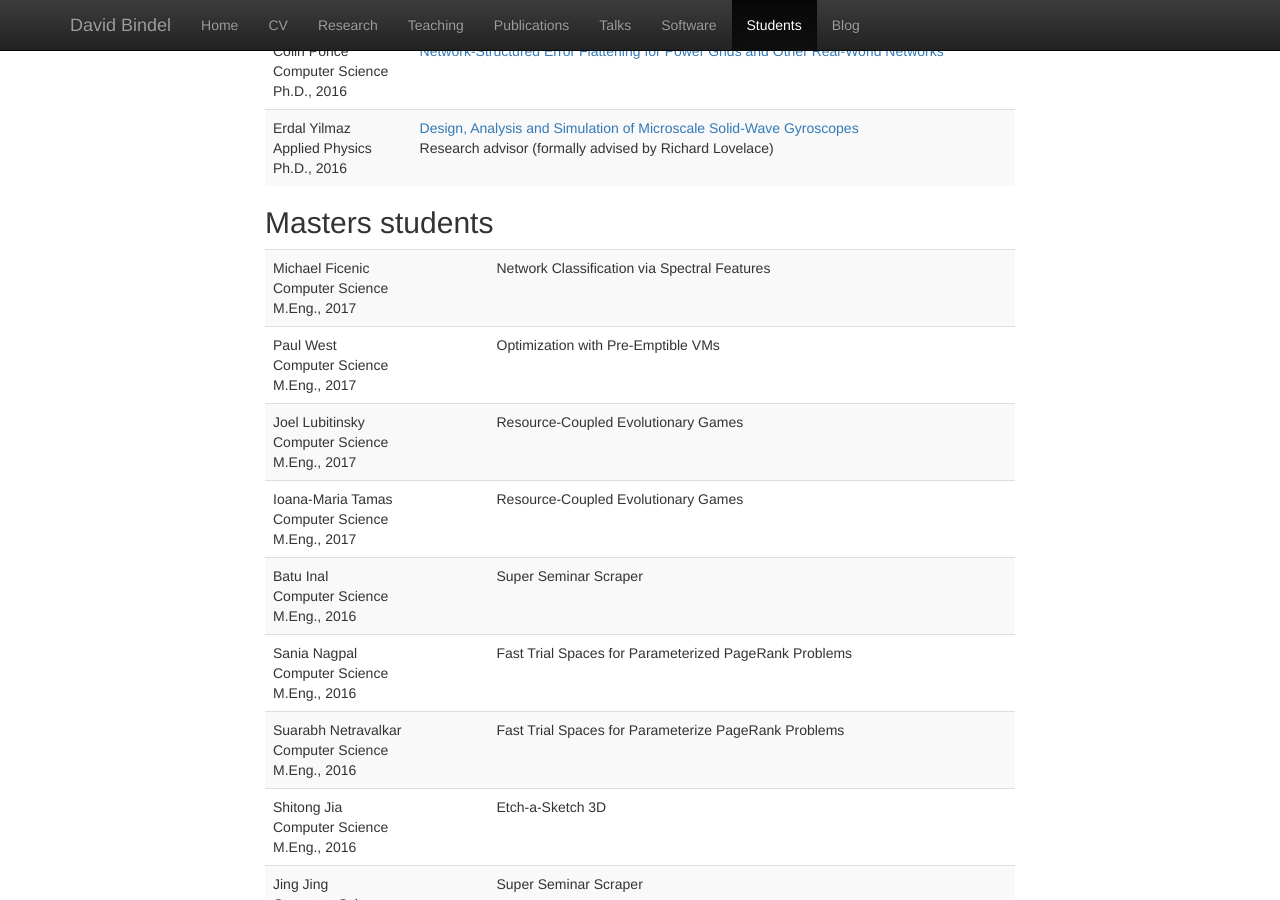
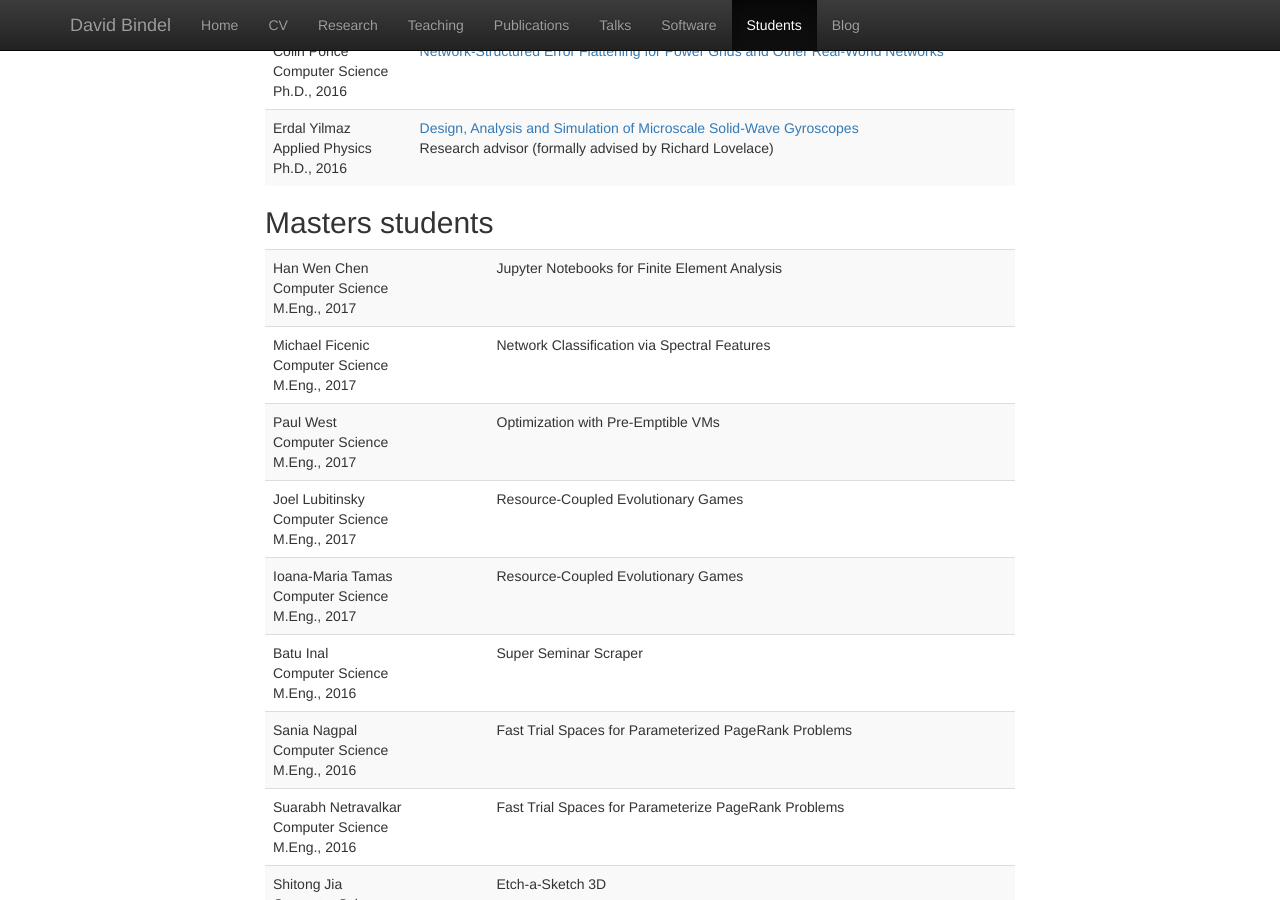
Before and after one commit to dbindel/cornell_web, a Jekyll site: the page built from students.html, in a window 1280 px wide and 900 px high, scrolled down 506 px. Built offline with Jekyll 4.4.1, drawn with Linux system fonts in a browser that asks for light colours; nearby versions of some CDN libraries; some of the changed text lies outside the part shown.

Commit message:
Update student info.

```diff
--- a/_data/students.yml
+++ b/_data/students.yml
@@ -64,6 +64,16 @@ phd:
       year: 2016
 
 masters:
+  -
+    degree: meng
+    first: Han Wen
+    last: Chen
+    field: Computer Science
+    where: cornell
+    grad: 2017
+    proj:
+      title: Jupyter Notebooks for Finite Element Analysis
+      when: 2017
   -
     degree: meng
     first: Michael
@@ -443,6 +453,11 @@ ugrad:
 committees:
   -
     degree: phd
+    last: Browne
+    first: Chris
+    field: Applied Math
+  -
+    degree: phd
     last: Booher
     first: Nicholas
     field: Computational Biology
```
